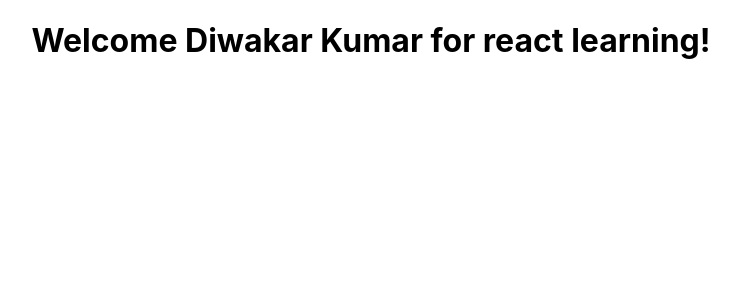
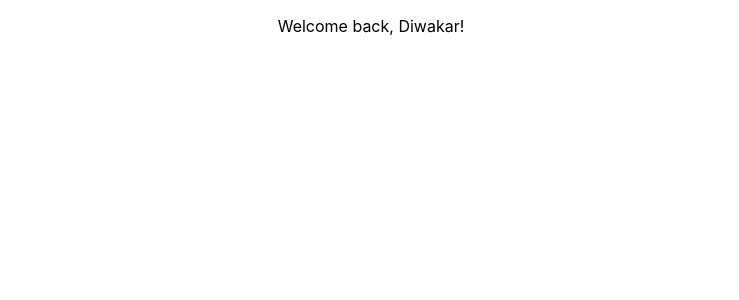
Before and after one commit to DKSingh02/Learn_React, a React (Create React App) app: page / in a window 1280 px wide. Shown: the top 300 px of the page, without its empty margins (269-1008 px from the left). Built offline with nearby package versions, Linux system fonts and the light colour scheme.

Commit message:
Condition basic in react

```diff
--- a/src/App.js
+++ b/src/App.js
@@ -1,13 +1,16 @@
 import './App.css';
 import LifecycleOne from './react-lifecycles/components/react-lifecycle-one';
-import { WelcomeClassComponent, WelcomeFunctionComponent } from './react-props/components'
+import { WelcomeClassComponent, WelcomeFunctionComponent } from './react-props/components';
+import { GreetingFromClassComponent, GreetingFromFunctionalComponent } from './react-conditions/components';
 
 function App() {
   return (
     <div className="App">
       {/* <LifecycleOne />  */}
       {/* <WelcomeClassComponent firstName='Diwakar' lastName='Kumar'/> */}
-      <WelcomeFunctionComponent firstName='Diwakar' lastName='Kumar'/>
+      {/* <WelcomeFunctionComponent firstName='Diwakar' lastName='Kumar'/> */}
+      {/* <GreetingFromClassComponent name='Diwakar' isLoggedIn={true} /> */}
+      <GreetingFromFunctionalComponent name='Diwakar' isLoggedIn={true} />
     </div>
   );
 }
--- /dev/null
+++ b/src/react-conditions/components/greet-user-class.component.js
@@ -0,0 +1,14 @@
+import React, { Component } from 'react';
+
+export default class GreetingFromClassComponent extends Component {
+  render() {
+    const { name, isLoggedIn } = this.props;
+    console.log(isLoggedIn);
+
+    if (isLoggedIn) {
+      return <p>Welcome back, {name}!</p>;
+    } else {
+      return <p>Welcome to guest user!</p>;
+    }
+  }
+}
--- /dev/null
+++ b/src/react-conditions/components/greet-user-function.component.js
@@ -0,0 +1,9 @@
+import React from 'react';
+
+export default function GreetingFromFunctionalComponent({ name, isLoggedIn }) {
+  if (isLoggedIn) {
+    return <p>Welcome back, {name}!</p>;
+  } else {
+    return <p>Welcome to guest user!</p>;
+  }
+};
--- /dev/null
+++ b/src/react-conditions/components/index.js
@@ -0,0 +1,4 @@
+import GreetingFromClassComponent  from "./greet-user-class.component";
+import GreetingFromFunctionalComponent from './greet-user-function.component';
+
+export { GreetingFromClassComponent , GreetingFromFunctionalComponent };
```
